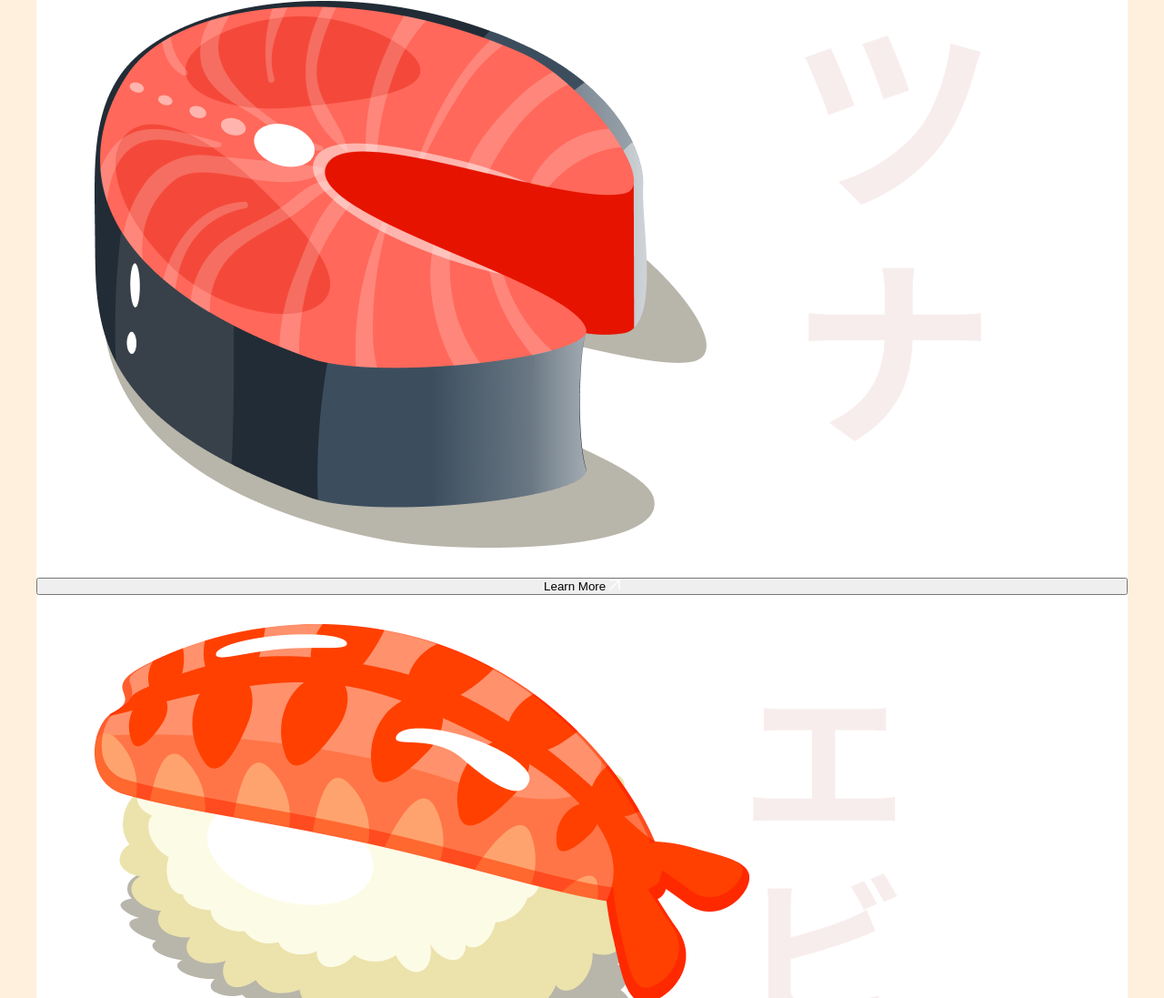
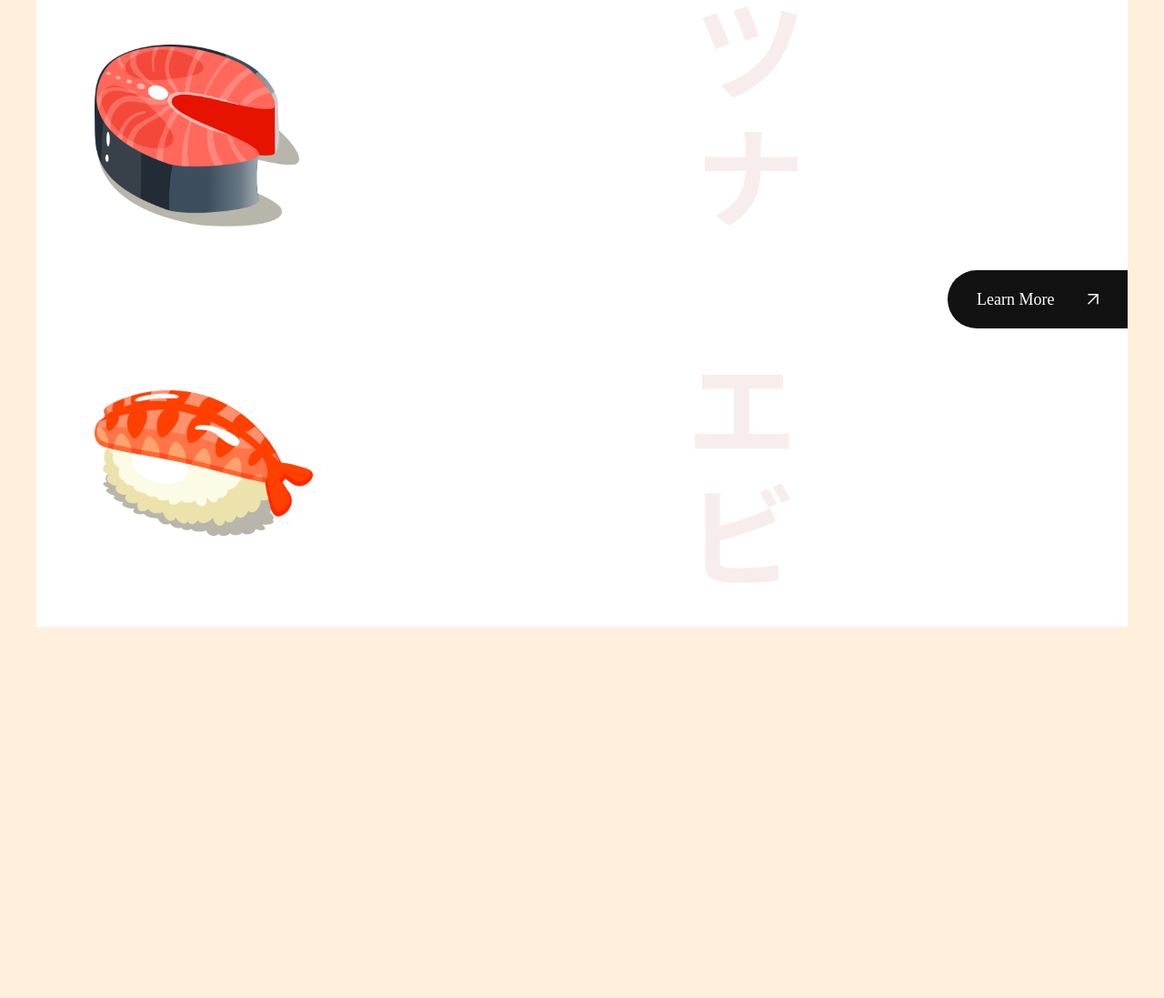
Before and after one commit to KAUSAR-BD/Ninja-Rolls, a website built with Vite: page index.html in a window 1280 px wide. Shown: the part 885-1982 px from the top of the page at 91% size. After the commit the page ends 1574 px from the top, so only its background shows below. Built offline with nearby package versions, Linux system fonts and the light colour scheme.

Commit message:
added css for about us section

```diff
--- a/css/sections/about.css
+++ b/css/sections/about.css
@@ -1,10 +1,10 @@
-.about-us{
+.about-us {
   display: flex;
   min-height: 720px;
   overflow: hidden;
 }
 
-.about-us__image{
+.about-us__image {
   flex: 1;
   display: flex;
   flex-direction: column;
@@ -13,7 +13,7 @@
   position: relative;
 }
 
-.about-us__image div{
+.about-us__image div {
   padding: 32px 64px;
 
   flex: 1;
@@ -24,11 +24,48 @@
   background-repeat: no-repeat;
   background-size: contain;
 }
-.about-us__image-sushi3{
+
+.about-us__image-sushi3 {
   border-bottom: 8px solid var(--color-creamson);
   background-image: url("../../assets/about_bg1.png");
 }
-.about-us__image-sushi2{
 
+.about-us__image-sushi2 {
   background-image: url("../../assets/about_bg2.png");
 }
+
+.about-us__image-sushi3 img {
+  width: 225px;
+  height: 200px;
+}
+
+.about-us__image-sushi2 img {
+  width: 240px;
+  height: 160px;
+}
+
+.about-us__button{
+    position: absolute;
+    right: 0;
+
+    padding: 12px 32px;
+    min-height: 64px;
+
+    background: var(--secondary-color);
+    border-radius: 32px 0 0 32px;
+    border: 0;
+    outline: 0;
+
+    color: #fff;
+    font-family: var(--plus-jakatra-sans);
+    font-weight: 500;
+    font-size: 18px;
+    line-height: 23px;
+
+    cursor: pointer;
+}
+
+.about-us__button img{
+    object-fit: contain;
+    margin-left: 32px;
+}
```
Lines whose indentation alone changed are shown as unchanged.
